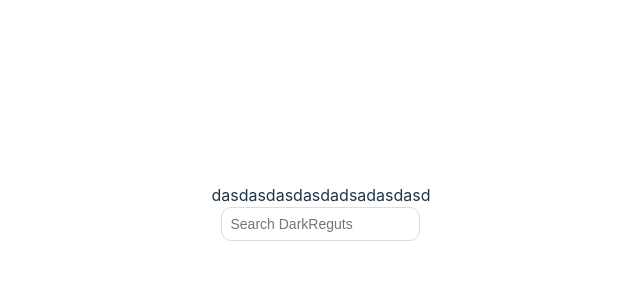
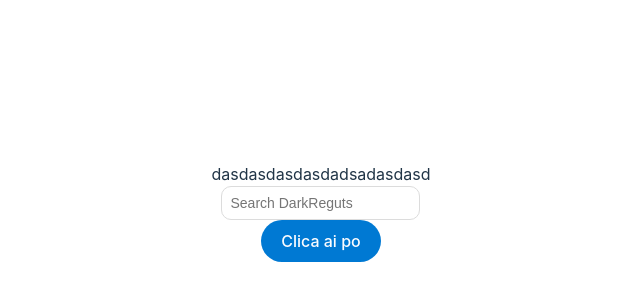
Before and after one commit to VitorAugustoCunha/DarkReguts, a React (Vite) app in the folder DarkReguts/: page / in a window 1280 px wide. Shown: the part 188-488 px from the top of the page, without its empty margins (319-959 px from the left). Built offline with nearby package versions, Linux system fonts and the light colour scheme.

Commit message:
Adicionando Atomo Botão

```diff
--- a/DarkReguts/src/App.tsx
+++ b/DarkReguts/src/App.tsx
@@ -1,4 +1,5 @@
 import './App.css'
+import Button from './components/atoms/Button/Button'
 import { CardSearch } from './components/atoms/CardSearch/CardSearch'
 import Search from './components/atoms/Search/Search'
 
@@ -8,6 +9,7 @@ export const App = () => {
     <div className="App">
       dasdasdasdasdadsadasdasd
       <Search/>
+      <Button > Clica ai po</Button>
     </div>
   )
 }
--- /dev/null
+++ b/DarkReguts/src/components/atoms/Button/Button.module.scss
@@ -0,0 +1,16 @@
+.button{
+    background-color: #0079d3;
+    color:#fbfcff;
+    padding: 10px;
+    border-radius: 30px;
+    width: 120px;
+}
+
+.button:focus{
+    outline:none;
+}
+
+.button:hover{
+    opacity: 0.8;
+    transition: 0.4s;
+}
--- /dev/null
+++ b/DarkReguts/src/components/atoms/Button/Button.tsx
@@ -0,0 +1,19 @@
+
+import { Children, ReactElement } from 'react'
+import styles from './Button.module.scss'
+
+interface ButtonProps{
+    children: ReactElement | string
+}
+
+function Button({children} : ButtonProps){
+
+    return(
+        <div>
+            <button className={styles.button}>{children}</button>
+        </div>
+    )
+
+}
+
+export default Button
```
